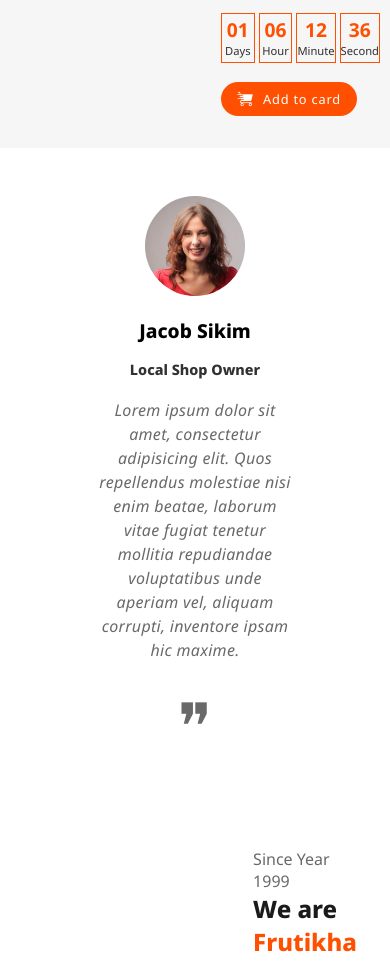
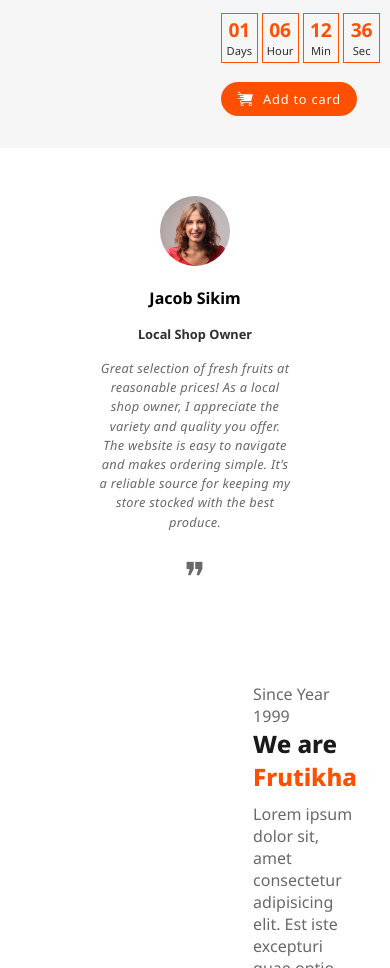
Before and after one commit to shamim1202/frutika, a plain HTML site: page index.html in a window 390 px wide. Shown: the part 2778-3746 px from the top of the page. Drawn offline with Linux system fonts and the light colour scheme; grey boxes are pictures that could not be loaded.

Commit message:
Customer Feedback section responsive for mobile device

```diff
--- a/index.html
+++ b/index.html
@@ -211,11 +211,11 @@
                         </div>
                         <div class="deal-time">
                             <h4>12</h4>
-                            <p>Minute</p>
+                            <p>Min</p>
                         </div>
                         <div class="deal-time">
                             <h4>36</h4>
-                            <p>Second</p>
+                            <p>Sec</p>
                         </div>
                     </div>
                     <a href="#">
@@ -241,10 +241,11 @@
                 <h4>Jacob Sikim</h4>
                 <h6>Local Shop Owner</h6>
                 <p>
-                    Lorem ipsum dolor sit amet, consectetur adipisicing elit.
-                    Quos repellendus molestiae nisi enim beatae, laborum vitae
-                    fugiat tenetur mollitia repudiandae voluptatibus unde
-                    aperiam vel, aliquam corrupti, inventore ipsam hic maxime.
+                    Great selection of fresh fruits at reasonable prices! As a
+                    local shop owner, I appreciate the variety and quality you
+                    offer. The website is easy to navigate and makes ordering
+                    simple. It’s a reliable source for keeping my store stocked
+                    with the best produce.
                 </p>
                 <span class="quote">&#10078;</span>
             </section>
--- a/styles/style.css
+++ b/styles/style.css
@@ -806,10 +806,29 @@ footer {
     .deal-time p {
         font-size: 0.7rem;
     }
+
+    /*---- Feedback Section -----*/
+    .feedback-container img {
+        width: 70px;
+    }
+    .feedback-container h4 {
+        font-size: 1rem;
+        font-weight: 700;
+    }
+    .feedback-container h6 {
+        font-size: 0.8rem;
+        font-weight: 700;
+    }
+    .feedback-container p {
+        font-size: 0.8rem;
+        margin: 1rem 0;
+        line-height: 1.2rem;
+    }
+    .quote {
+        font-size: 2.5rem;
+    }
 }
 
 /*
 
-
-
     */
```
